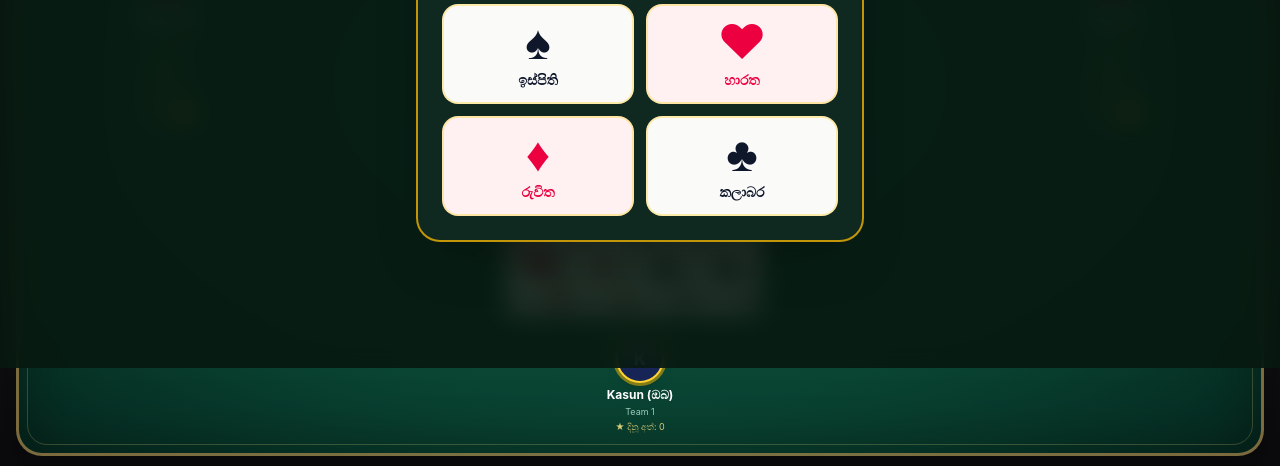
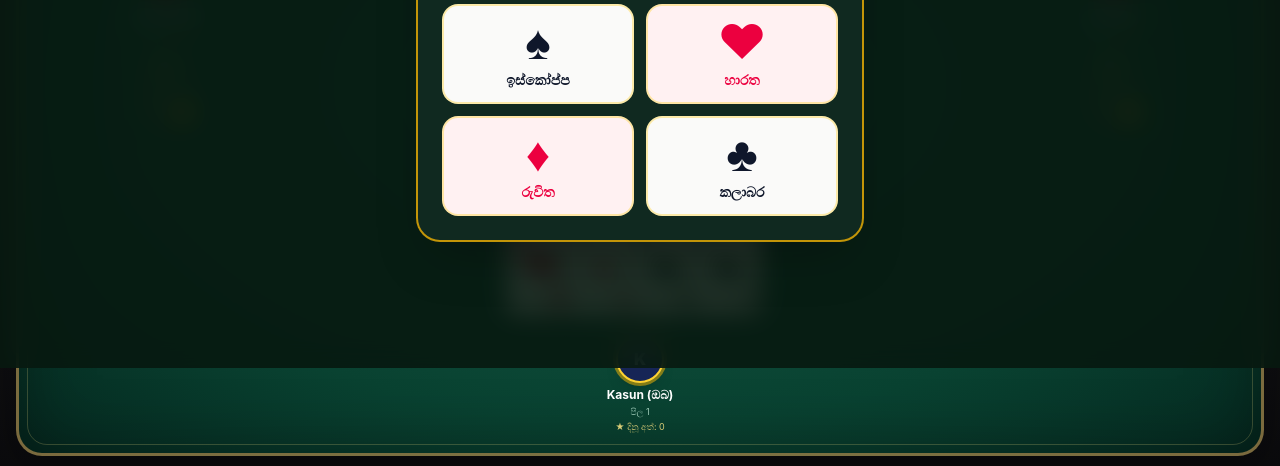
Before and after one commit to shashmithx/sxom11, a React (Vite) app: page / in a window 1280 px wide. Both pictures are taken after a click on the button "තනිව පුහුණු වන්න (Solo vs Bots)". Shown: the part 432-898 px from the top of the page. Built offline with nearby package versions, Linux system fonts and the light colour scheme.

Commit message:
Use exact Sinhala suit names in Omi table and trump chooser

```diff
--- a/src/components/OmiTable.tsx
+++ b/src/components/OmiTable.tsx
@@ -15,11 +15,12 @@ interface OmiTableProps {
 }
 
 const SUITS: Suit[] = ['spades', 'hearts', 'diamonds', 'clubs'];
-const SUIT_DATA: Record<Suit, { en: string; si: string; classes: string }> = {
-  spades: { en: 'Spades', si: 'ඉස්පිති', classes: 'text-slate-900 bg-stone-50 hover:bg-stone-100' },
-  hearts: { en: 'Hearts', si: 'හාරත', classes: 'text-rose-600 bg-rose-50 hover:bg-rose-100' },
-  diamonds: { en: 'Diamonds', si: 'රුවිත', classes: 'text-rose-600 bg-rose-50 hover:bg-rose-100' },
-  clubs: { en: 'Clubs', si: 'කලාබර', classes: 'text-slate-900 bg-stone-50 hover:bg-stone-100' },
+// Color styling stays local; translations are the single source of suit names.
+const SUIT_DATA: Record<Suit, { classes: string }> = {
+  spades: { classes: 'text-slate-900 bg-stone-50 hover:bg-stone-100' },
+  hearts: { classes: 'text-rose-600 bg-rose-50 hover:bg-rose-100' },
+  diamonds: { classes: 'text-rose-600 bg-rose-50 hover:bg-rose-100' },
+  clubs: { classes: 'text-slate-900 bg-stone-50 hover:bg-stone-100' },
 };
 
 /** All hands are displayed relative to the current player's seat. */
@@ -92,7 +93,7 @@ export const OmiTable: React.FC<OmiTableProps> = ({
           {player.name}{player.id === mySeatIndex ? ` (${t.youBadge})` : ''}
         </span>
         <span className="flex max-w-full items-center gap-1 text-[9px] leading-none text-emerald-100/75">
-          {isPartner ? (lang === 'si' ? 'ඔබේ පිල' : 'Partner') : `Team ${player.team}`}
+          {isPartner ? (lang === 'si' ? 'ඔබේ පිල' : 'Partner') : `${t.team} ${player.team}`}
           {!player.isHuman && <span className="rounded bg-zinc-900/70 px-1 py-0.5 text-amber-300">BOT</span>}
         </span>
         <span className="text-[9px] text-amber-200/85">
@@ -165,7 +166,7 @@ export const OmiTable: React.FC<OmiTableProps> = ({
         </span>
         <span className="rounded-full border border-amber-400/30 bg-emerald-950/75 px-2.5 py-1">
           {gameState.trumpSuit
-            ? `${lang === 'si' ? 'තුරුම්පු' : 'Trump'} ${SUIT_SYMBOL[gameState.trumpSuit]}`
+            ? `${lang === 'si' ? 'තුරුම්පු' : 'Trump'} ${SUIT_SYMBOL[gameState.trumpSuit]} ${t[gameState.trumpSuit]}`
             : (lang === 'si' ? 'තුරුම්පු තෝරා නැත' : 'Trump pending')}
         </span>
       </div>
@@ -219,7 +220,7 @@ export const OmiTable: React.FC<OmiTableProps> = ({
           </span>
           {isMyTurn && mustFollow && leadSuit && (
             <span className="rounded-full bg-emerald-950 px-2.5 py-1 text-[10px] sm:text-xs text-amber-200">
-              {t.mustFollowSuit.replace('{suit}', leadSuit.toUpperCase())}
+              {t.mustFollowSuit.replace('{suit}', t[leadSuit])}
             </span>
           )}
         </div>
@@ -302,10 +303,10 @@ export const OmiTable: React.FC<OmiTableProps> = ({
                       className={`flex min-h-24 flex-col items-center justify-center rounded-2xl border-2 border-amber-300/40
                         px-3 py-3 font-bold transition-transform hover:-translate-y-0.5 focus-visible:ring-4 focus-visible:ring-amber-400
                         active:scale-95 disabled:cursor-wait disabled:opacity-60 ${SUIT_DATA[suit].classes}`}
-                      aria-label={`${lang === 'si' ? SUIT_DATA[suit].si : SUIT_DATA[suit].en} trump`}
+                      aria-label={`${t[suit]} ${t.trumpSuit}`}
                     >
                       <span className="text-4xl leading-none sm:text-5xl">{SUIT_SYMBOL[suit]}</span>
-                      <span className="mt-1 text-sm">{lang === 'si' ? SUIT_DATA[suit].si : SUIT_DATA[suit].en}</span>
+                      <span className="mt-1 text-sm">{t[suit]}</span>
                     </button>
                   ))}
                 </div>
```
